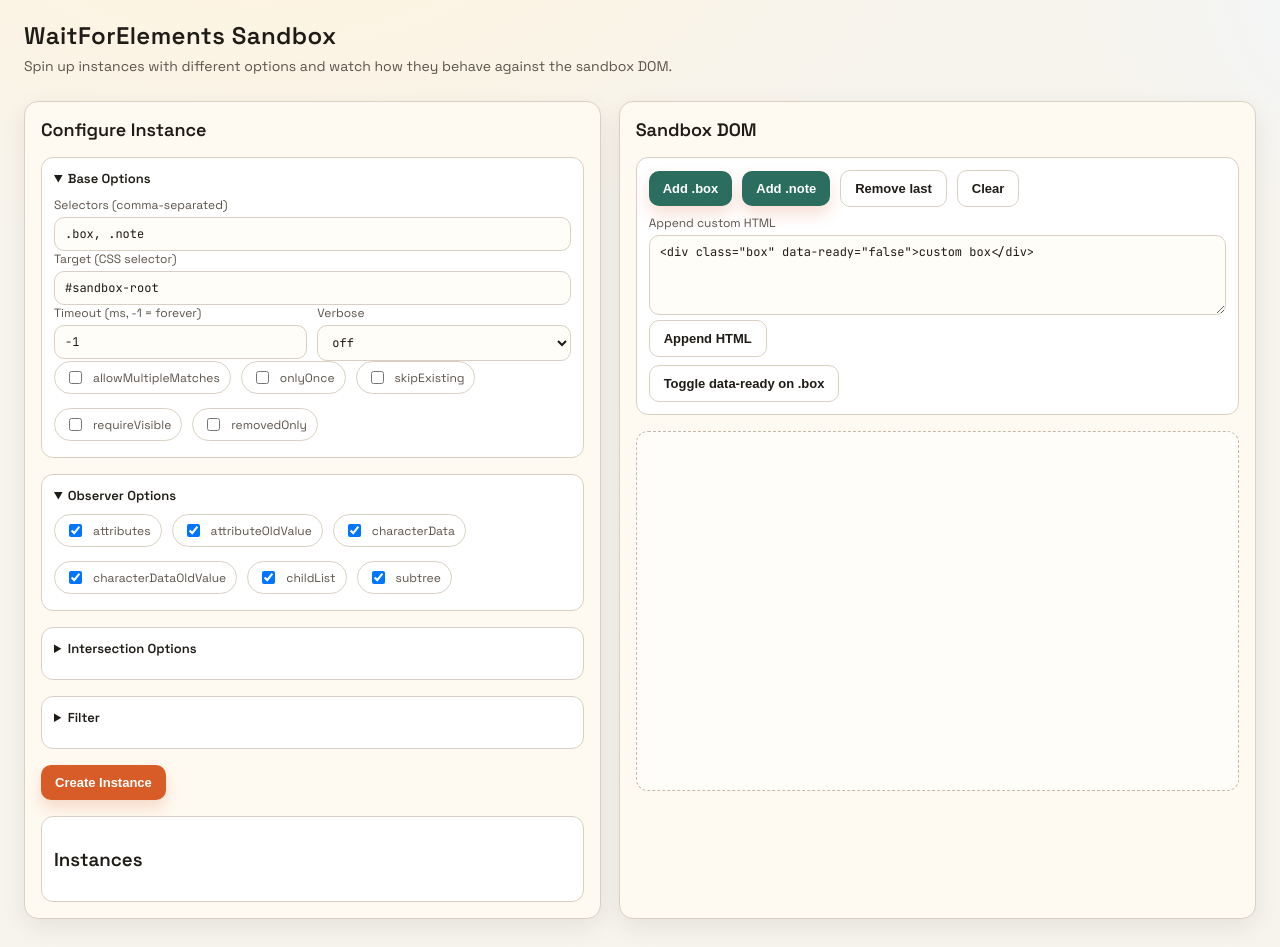
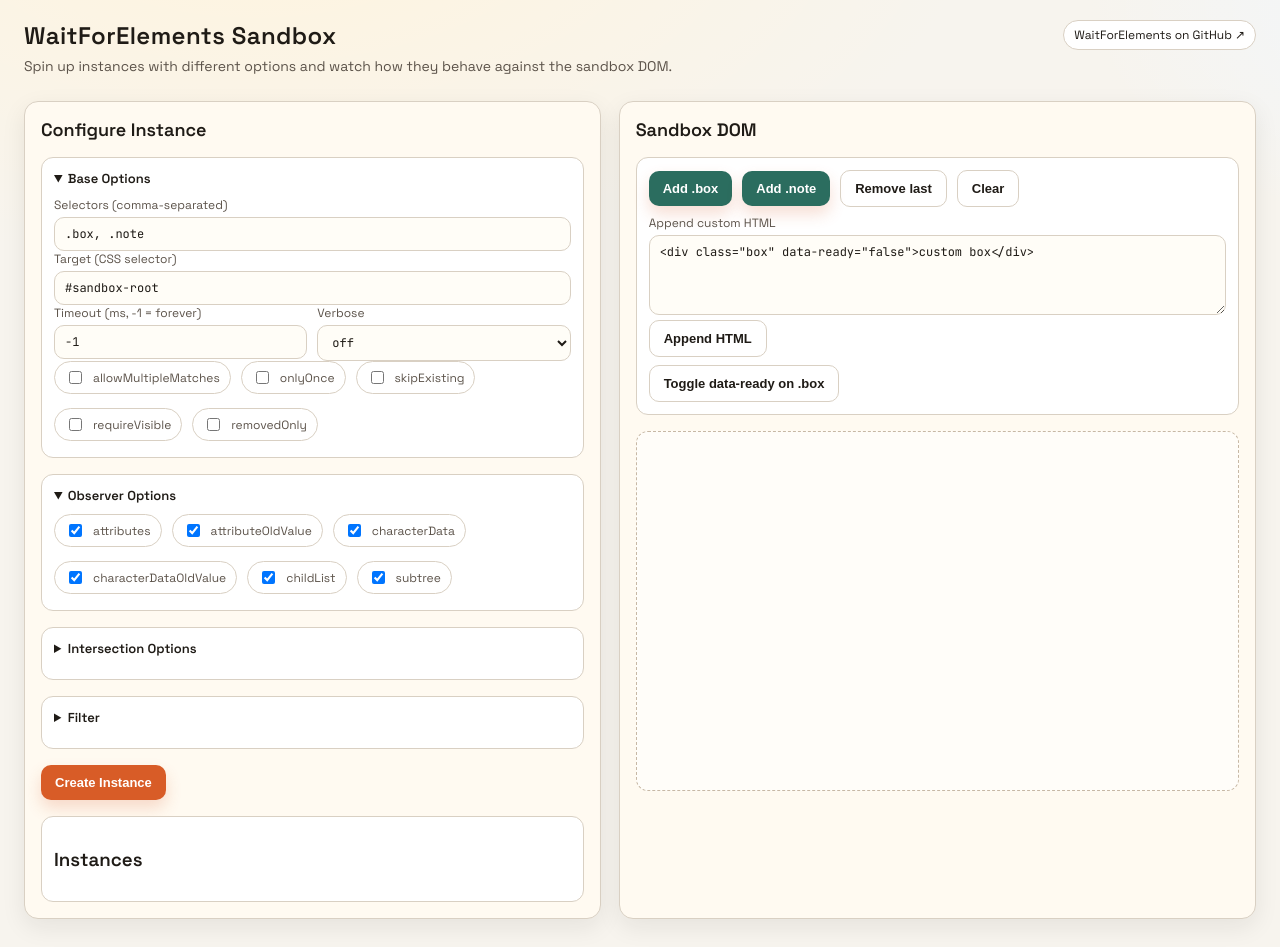
Before and after one commit to paxunix/WaitForElements, a website: page sandbox/index.html in a window 1280 px wide. Drawn offline with Linux system fonts and the light colour scheme.

Commit message:
Add link to static sandbox page as a GitHub page

```diff
--- a/sandbox/index.html
+++ b/sandbox/index.html
@@ -36,6 +36,7 @@
 
     header {
       padding: 20px 24px 8px;
+      position: relative;
     }
 
     header h1 {
@@ -48,6 +49,19 @@
       margin: 0;
       color: var(--muted);
       font-size: 14px;
+    }
+
+    .repo-link {
+      position: absolute;
+      top: 20px;
+      right: 24px;
+      font-size: 12px;
+      text-decoration: none;
+      color: var(--ink);
+      border: 1px solid var(--border);
+      padding: 6px 10px;
+      border-radius: 999px;
+      background: #fff;
     }
 
     .layout {
@@ -268,6 +282,7 @@
   <header>
     <h1>WaitForElements Sandbox</h1>
     <p>Spin up instances with different options and watch how they behave against the sandbox DOM.</p>
+    <a class="repo-link" href="https://github.com/paxunix/WaitForElements" target="_blank" rel="noopener">WaitForElements on GitHub ↗</a>
   </header>
 
   <div class="layout">
```
Also changed, not shown: README.md.
